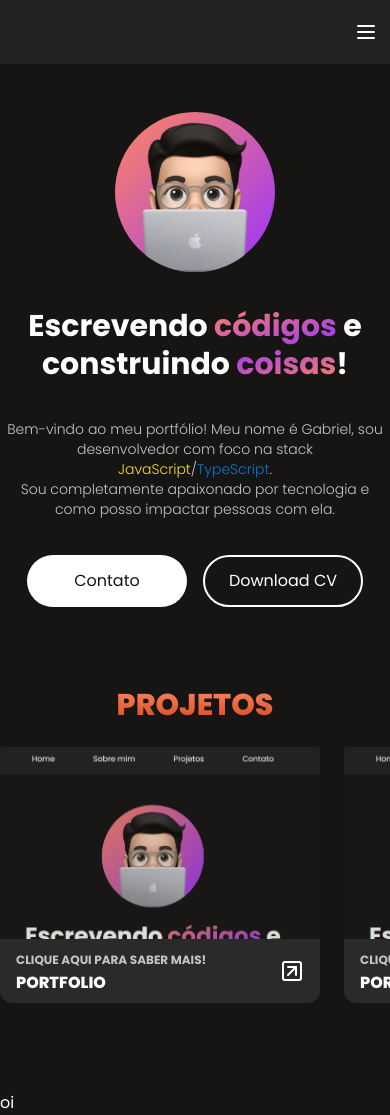
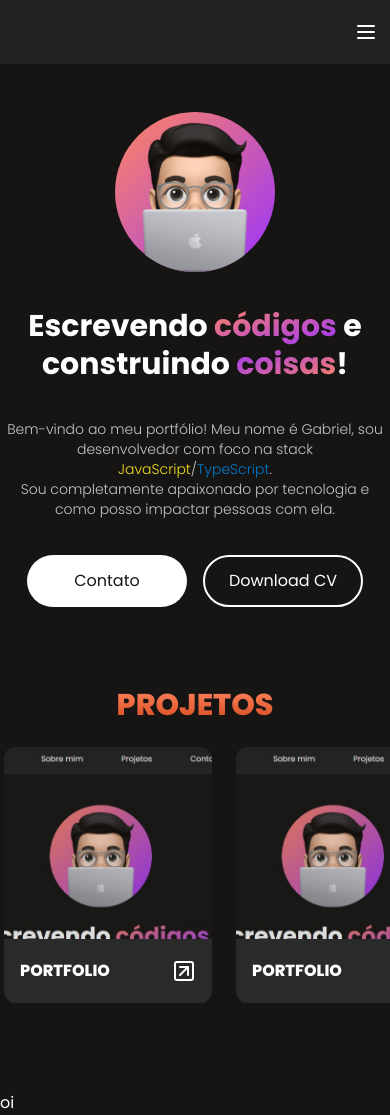
Before and after one commit to gctoledo/portfolio, a Next.js app: page / in a window 390 px wide. Built offline with nearby package versions, Linux system fonts and the light colour scheme.

Commit message:
feat: add responsive layout do Projects section

```diff
--- a/src/app/_sections/About.tsx
+++ b/src/app/_sections/About.tsx
@@ -8,7 +8,7 @@ const About = () => {
         <Image src={"/Avatar.png"} quality={100} fill alt="Avatar" />
       </div>
 
-      <h1 className="text-3xl md:text-5xl font-bold leading-tight">
+      <h1 className="text-3xl md:text-5xl font-bold leading-tight select-none">
         Escrevendo{" "}
         <span className="bg-gradient-to-br from-[#FF8660] to-[#9A33FF] bg-clip-text text-transparent">
           códigos
--- a/src/app/_sections/ProjectCard.tsx
+++ b/src/app/_sections/ProjectCard.tsx
@@ -3,20 +3,20 @@ import { SquareArrowUpRight } from "lucide-react";
 
 const ProjectCard = () => {
   return (
-    <div className="w-80 h-64 bg-[#2A2A2A] rounded-xl mb-2">
-      <div className="relative w-80 h-48 opacity-85 hover:opacity-100 duration-200">
+    <div className="w-52 md:w-80 h-64 bg-[#2A2A2A] rounded-xl mb-2">
+      <div className="relative w-52 md:w-80 h-48 opacity-85 hover:opacity-100 duration-200">
         <Image
           src={"/portfolio-project.jpg"}
           fill
-          className="object-cover"
+          className="object-cover rounded-t-xl"
           quality={100}
           alt="Projeto de portfólio"
         />
       </div>
 
-      <div className="w-full flex justify-between px-4 mt-2 items-center cursor-pointer">
+      <div className="w-full flex justify-between px-4 mt-5 md:mt-4 items-center cursor-pointer">
         <div>
-          <span className="font-bold text-secondary text-xs uppercase">
+          <span className="font-bold text-secondary text-xs uppercase hidden md:block">
             Clique aqui para saber mais!
           </span>
 
--- a/src/app/_sections/Projects.tsx
+++ b/src/app/_sections/Projects.tsx
@@ -7,7 +7,7 @@ const Projects = () => {
         Projetos
       </h2>
 
-      <div className="flex gap-6 overflow-x-scroll">
+      <div className="flex gap-6 overflow-x-scroll overflow-y-hidden px-1">
         <ProjectCard />
         <ProjectCard />
         <ProjectCard />
```
